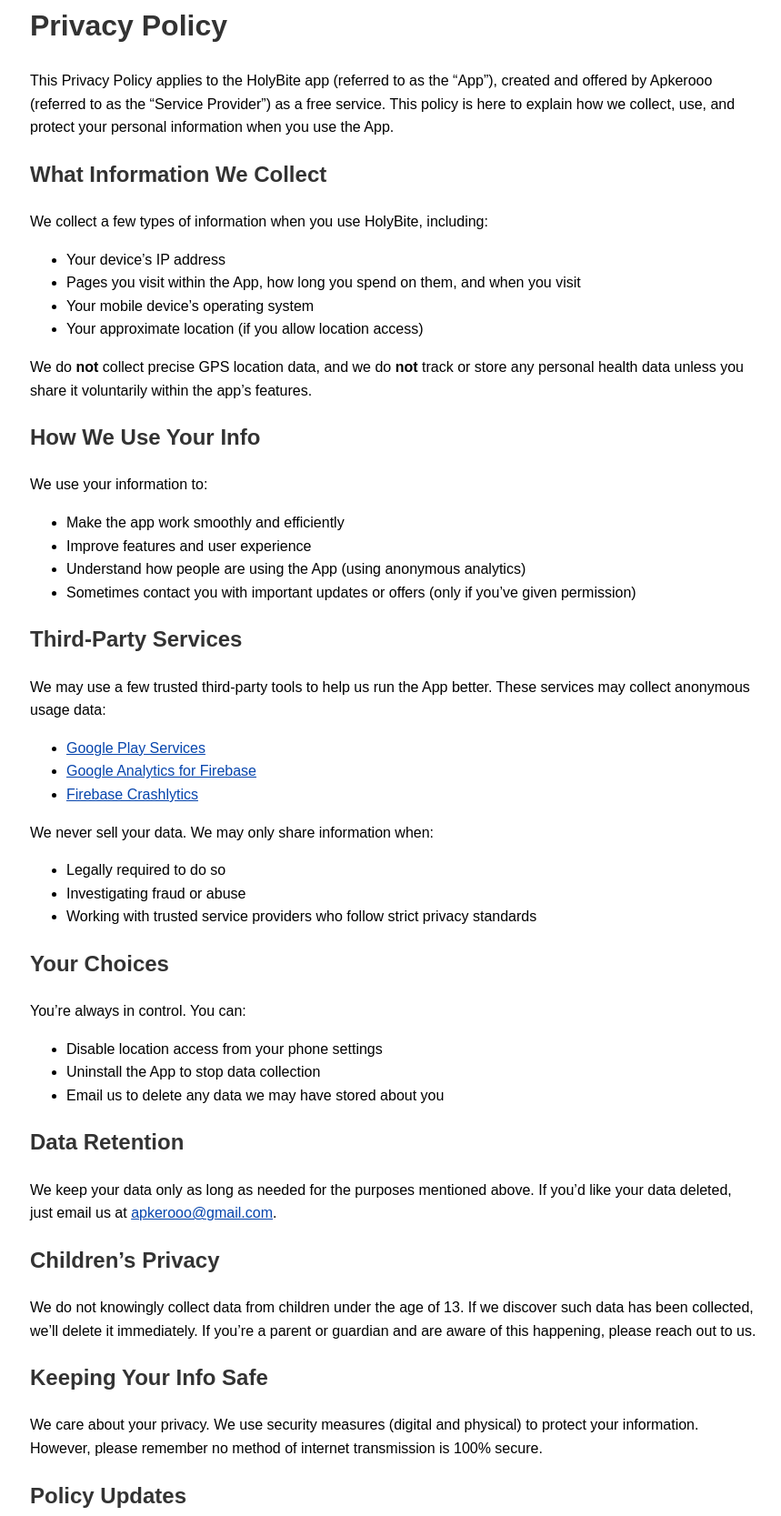
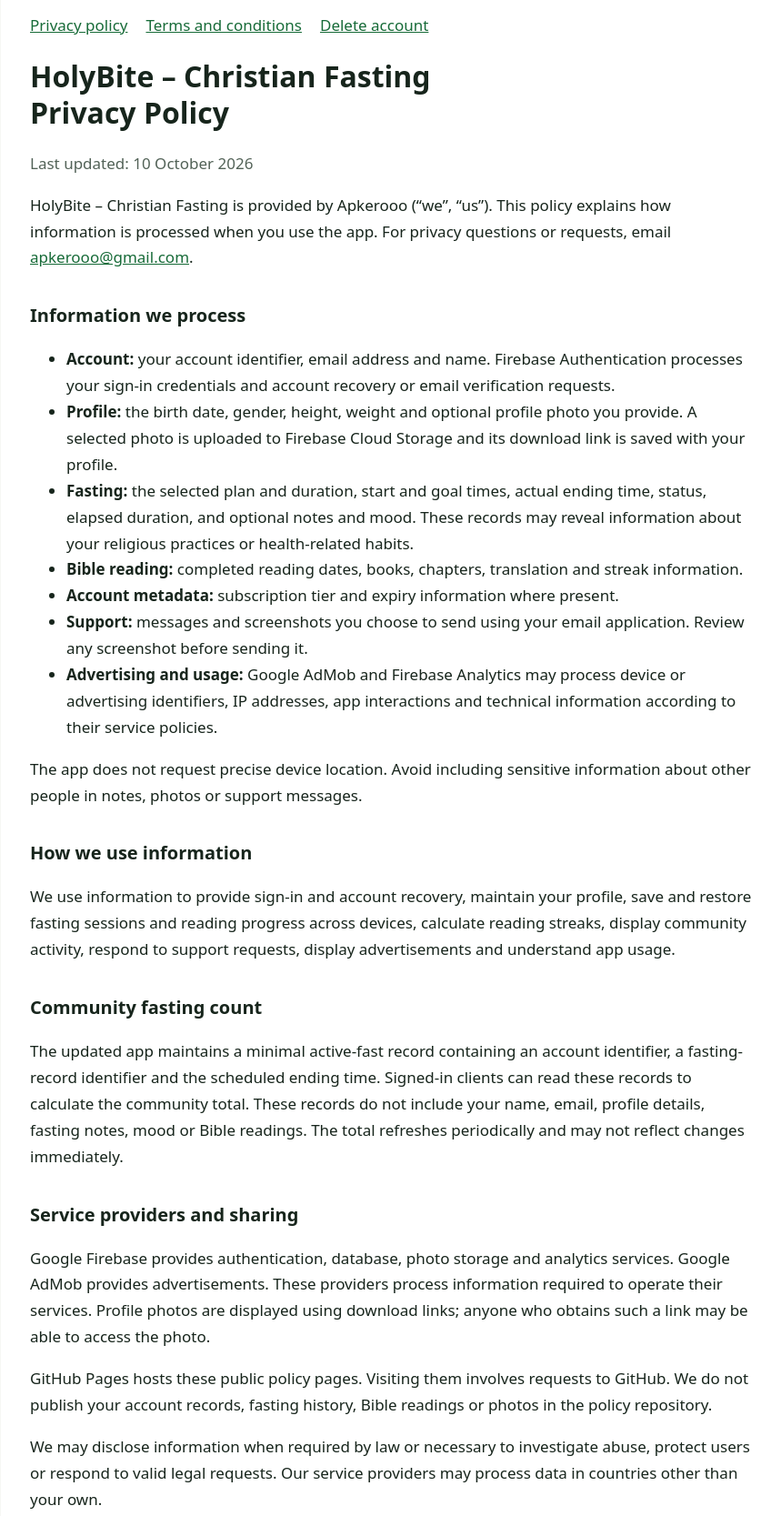
Before and after one commit to daviesny/holybite_privacy_policy, a plain HTML site: page index.html in a window 1280 px wide. Shown: the part 58-1725 px from the top of the page at 91% size, without its empty margins (207-1066 px from the left). Drawn offline with Linux system fonts and the light colour scheme.

Commit message:
pdate HolyBite policies

```diff
--- a/index.html
+++ b/index.html
@@ -1,92 +1,30 @@
-<!DOCTYPE html>
-<html lang="en">
-<head>
-  <meta charset="UTF-8" />
-  <meta name="viewport" content="width=device-width, initial-scale=1.0"/>
-  <title>Privacy Policy - HolyBite App</title>
-  <style>
-    body {
-      font-family: Arial, sans-serif;
-      max-width: 800px;
-      margin: auto;
-      padding: 40px 20px;
-      line-height: 1.6;
-    }
-    h1, h2 {
-      color: #333;
-    }
-    a {
-      color: #0645AD;
-    }
-  </style>
-</head>
-<body>
-  <h1>Privacy Policy</h1>
-
-  <p>This Privacy Policy applies to the HolyBite app (referred to as the “App”), created and offered by Apkerooo (referred to as the “Service Provider”) as a free service. This policy is here to explain how we collect, use, and protect your personal information when you use the App.</p>
-
-  <h2>What Information We Collect</h2>
-  <p>We collect a few types of information when you use HolyBite, including:</p>
-  <ul>
-    <li>Your device’s IP address</li>
-    <li>Pages you visit within the App, how long you spend on them, and when you visit</li>
-    <li>Your mobile device’s operating system</li>
-    <li>Your approximate location (if you allow location access)</li>
-  </ul>
-
-  <p>We do <strong>not</strong> collect precise GPS location data, and we do <strong>not</strong> track or store any personal health data unless you share it voluntarily within the app’s features.</p>
-
-  <h2>How We Use Your Info</h2>
-  <p>We use your information to:</p>
-  <ul>
-    <li>Make the app work smoothly and efficiently</li>
-    <li>Improve features and user experience</li>
-    <li>Understand how people are using the App (using anonymous analytics)</li>
-    <li>Sometimes contact you with important updates or offers (only if you’ve given permission)</li>
-  </ul>
-
-  <h2>Third-Party Services</h2>
-  <p>We may use a few trusted third-party tools to help us run the App better. These services may collect anonymous usage data:</p>
-  <ul>
-    <li><a href="https://www.google.com/policies/privacy/" target="_blank">Google Play Services</a></li>
-    <li><a href="https://firebase.google.com/support/privacy" target="_blank">Google Analytics for Firebase</a></li>
-    <li><a href="https://firebase.google.com/support/privacy" target="_blank">Firebase Crashlytics</a></li>
-  </ul>
-
-  <p>We never sell your data. We may only share information when:</p>
-  <ul>
-    <li>Legally required to do so</li>
-    <li>Investigating fraud or abuse</li>
-    <li>Working with trusted service providers who follow strict privacy standards</li>
-  </ul>
-
-  <h2>Your Choices</h2>
-  <p>You’re always in control. You can:</p>
-  <ul>
-    <li>Disable location access from your phone settings</li>
-    <li>Uninstall the App to stop data collection</li>
-    <li>Email us to delete any data we may have stored about you</li>
-  </ul>
-
-  <h2>Data Retention</h2>
-  <p>We keep your data only as long as needed for the purposes mentioned above. If you’d like your data deleted, just email us at <a href="mailto:apkerooo@gmail.com">apkerooo@gmail.com</a>.</p>
-
-  <h2>Children’s Privacy</h2>
-  <p>We do not knowingly collect data from children under the age of 13. If we discover such data has been collected, we’ll delete it immediately. If you’re a parent or guardian and are aware of this happening, please reach out to us.</p>
-
-  <h2>Keeping Your Info Safe</h2>
-  <p>We care about your privacy. We use security measures (digital and physical) to protect your information. However, please remember no method of internet transmission is 100% secure.</p>
-
-  <h2>Policy Updates</h2>
-  <p>This policy may be updated from time to time. When we make changes, we’ll post the new version here. Please check this page occasionally to stay informed.</p>
-  <p><strong>Effective date:</strong> 2025-05-13</p>
-
-  <h2>Your Consent</h2>
-  <p>By using HolyBite, you agree to this privacy policy and how we handle your information.</p>
-
-  <h2>Questions?</h2>
-  <p>If you have any questions, feedback, or concerns, we’re happy to talk. Just email us at <a href="mailto:apkerooo@gmail.com">apkerooo@gmail.com</a>.</p>
-
-  <hr />
-</body>
-</html>
+<!doctype html>
+<html lang="en"><head><meta charset="utf-8"><meta name="viewport" content="width=device-width,initial-scale=1"><meta name="description" content="Privacy Policy for HolyBite – Christian Fasting"><title>Privacy Policy | HolyBite</title><style>body{margin:0;background:#f6f7f4;color:#17251c;font:17px/1.7 system-ui,-apple-system,sans-serif}main{max-width:800px;margin:40px auto;padding:32px;background:white;border-radius:16px}h1{font-size:2rem;line-height:1.25}h2{font-size:1.25rem;margin-top:32px}a{color:#176b38}nav{display:flex;gap:20px;flex-wrap:wrap}.date{color:#526257}footer{border-top:1px solid #ddd;margin-top:32px;padding-top:16px}@media(max-width:600px){main{margin:0;padding:24px;border-radius:0}}</style></head><body><main><nav aria-label="Policy pages"><a href="index.html">Privacy policy</a><a href="terms.html">Terms and conditions</a><a href="index.html#account-deletion">Delete account</a></nav><h1>HolyBite – Christian Fasting<br>Privacy Policy</h1><p class="date">Last updated: 10 October 2026</p>
+<p>HolyBite – Christian Fasting is provided by Apkerooo (“we”, “us”). This policy explains how information is processed when you use the app. For privacy questions or requests, email <a href="mailto:apkerooo@gmail.com">apkerooo@gmail.com</a>.</p>
+<h2>Information we process</h2>
+<ul><li><strong>Account:</strong> your account identifier, email address and name. Firebase Authentication processes your sign-in credentials and account recovery or email verification requests.</li><li><strong>Profile:</strong> the birth date, gender, height, weight and optional profile photo you provide. A selected photo is uploaded to Firebase Cloud Storage and its download link is saved with your profile.</li><li><strong>Fasting:</strong> the selected plan and duration, start and goal times, actual ending time, status, elapsed duration, and optional notes and mood. These records may reveal information about your religious practices or health-related habits.</li><li><strong>Bible reading:</strong> completed reading dates, books, chapters, translation and streak information.</li><li><strong>Account metadata:</strong> subscription tier and expiry information where present.</li><li><strong>Support:</strong> messages and screenshots you choose to send using your email application. Review any screenshot before sending it.</li><li><strong>Advertising and usage:</strong> Google AdMob and Firebase Analytics may process device or advertising identifiers, IP addresses, app interactions and technical information according to their service policies.</li></ul>
+<p>The app does not request precise device location. Avoid including sensitive information about other people in notes, photos or support messages.</p>
+<h2>How we use information</h2>
+<p>We use information to provide sign-in and account recovery, maintain your profile, save and restore fasting sessions and reading progress across devices, calculate reading streaks, display community activity, respond to support requests, display advertisements and understand app usage.</p>
+<h2>Community fasting count</h2>
+<p>The updated app maintains a minimal active-fast record containing an account identifier, a fasting-record identifier and the scheduled ending time. Signed-in clients can read these records to calculate the community total. These records do not include your name, email, profile details, fasting notes, mood or Bible readings. The total refreshes periodically and may not reflect changes immediately.</p>
+<h2>Service providers and sharing</h2>
+<p>Google Firebase provides authentication, database, photo storage and analytics services. Google AdMob provides advertisements. These providers process information required to operate their services. Profile photos are displayed using download links; anyone who obtains such a link may be able to access the photo.</p>
+<p>GitHub Pages hosts these public policy pages. Visiting them involves requests to GitHub. We do not publish your account records, fasting history, Bible readings or photos in the policy repository.</p>
+<p>We may disclose information when required by law or necessary to investigate abuse, protect users or respond to valid legal requests. Our service providers may process data in countries other than your own.</p>
+<ul><li><a href="https://policies.google.com/privacy">Google Privacy Policy</a></li><li><a href="https://firebase.google.com/support/privacy">Firebase privacy information</a></li><li><a href="https://support.google.com/admob/answer/6128543">AdMob privacy information</a></li><li><a href="https://docs.github.com/en/site-policy/privacy-policies/github-general-privacy-statement">GitHub Privacy Statement</a></li></ul>
+<h2>Retention and your choices</h2>
+<p>Saved account information, fasting history and Bible readings are retained to support your account and restore your progress until you delete supported records or request account deletion. You can edit supported profile fields and replace or remove your photo. Uninstalling the app does not delete your account or cloud records.</p>
+<p>You can use your device’s advertising privacy controls. Depending on your location, you may have rights to access, correct, delete or restrict processing of your information, or object to certain processing. Contact us to make a request or ask about your choices. You may also contact your local data protection authority.</p>
+<h2 id="account-deletion">Request account and data deletion</h2>
+<p><strong>Inside HolyBite:</strong> open Settings, choose the account deletion option and follow the confirmation or sign-in verification prompts.</p>
+<p><strong>Without the app:</strong> email <a href="mailto:apkerooo@gmail.com?subject=HolyBite%20account%20deletion">apkerooo@gmail.com</a> from your registered email address with the subject “HolyBite account deletion”. State that you want your HolyBite account and associated data deleted. If you cannot access that address, contact us for ownership verification. Never send your password.</p>
+<p>Deletion covers your authentication account, profile, profile photo, saved fasting history, Bible-reading records, subscription records held with the account and community active-fast marker. If an in-app deletion fails, contact support to complete the request. Deleting an account does not by itself cancel any subscription managed by an app store.</p>
+<p>Provider-controlled logs and backups may remain until removed under the provider’s retention policies. Information legally required to be retained may be kept for the required period. We do not specify a fixed retention period for those provider-controlled copies.</p>
+<h2>Children</h2>
+<p>HolyBite is not intended for children under 13. If you believe a child under 13 has provided personal information, contact us so we can investigate and arrange deletion.</p>
+<h2>Security</h2>
+<p>We use Firebase authentication and access controls to protect saved account data. No online service can guarantee absolute security. Keep your account credentials secure.</p>
+<h2>Policy changes</h2>
+<p>We may update this policy as the app or its data practices change. The updated date appears at the top of this page.</p>
+<footer>Contact: <a href="mailto:apkerooo@gmail.com">apkerooo@gmail.com</a></footer></main></body></html>
```
Also changed, not shown: terms.html (added, +24 -0 lines), 1 other file.
